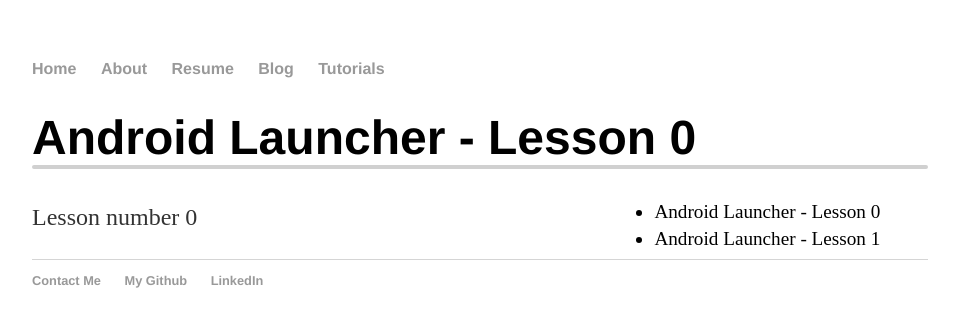
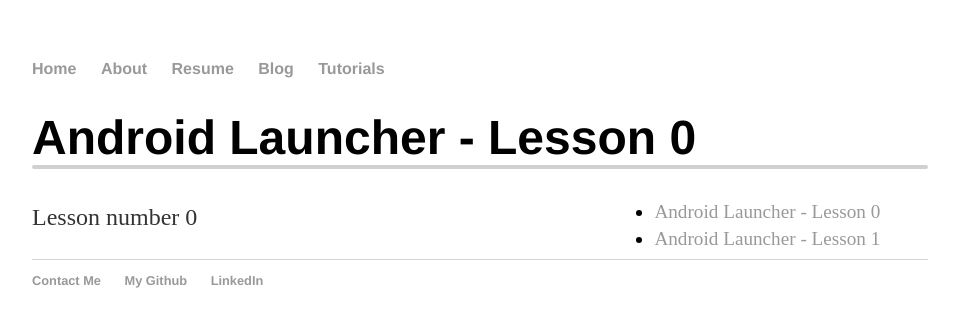
Before and after one commit to B50calabrese/B50calabrese.github.io, a Jekyll site: the page built from tutorials/androidLauncher/lesson0.html, in a window 1280 px wide. Shown: the top 327 px of the page, without its empty margins (160-1119 px from the left). Built offline with Jekyll 4.4.1, drawn with Linux system fonts in a browser that asks for light colours.

Commit message:
Changed the list to display links rather than just names

```diff
--- a/_layouts/tutorial.html
+++ b/_layouts/tutorial.html
@@ -7,7 +7,9 @@ layout: default
 	<ul>
 		{% for pg in site.pages %}
 			{% if pg.tutorialTitle == page.tutorialTitle %}
-				<li>{{ pg.title }}</li>
+				<li>
+					<a href="{{ pg.url }}">{{ pg.title }}</a>
+				</li>
 			{% endif %} <!-- end if of tutorial title test -->
 		{% endfor %} <!-- end for of loop through pages -->
 	</ul>
```
